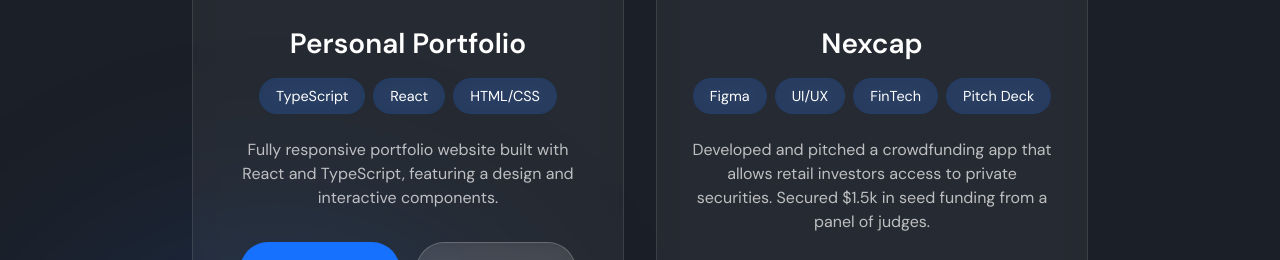
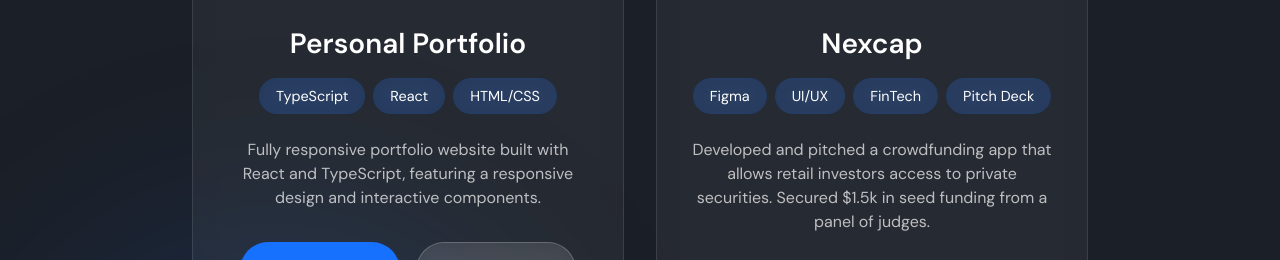
Before and after one commit to Arsh-Jafri/personal-portfolio, a React (Create React App) app: page / in a window 1280 px wide. Shown: the part 2440-2700 px from the top of the page. Built offline with nearby package versions, Linux system fonts and the light colour scheme; the HTML template or start-up script is replaced by a standard one.

Commit message:
Improved projects section

```diff
--- a/src/components/Projects/Projects.tsx
+++ b/src/components/Projects/Projects.tsx
@@ -60,7 +60,7 @@ const Projects: React.FC = () => {
       image: WebsiteProject,
       tags: ["TypeScript", "React", "HTML/CSS"],
       description: [
-        "Fully responsive portfolio website built with React and TypeScript, featuring a design and interactive components."
+        "Fully responsive portfolio website built with React and TypeScript, featuring a responsive design and interactive components."
       ],
       buttons: [
         { text: "GitHub", link: "https://github.com/Arsh-Jafri/personal-portfolio" },
```
